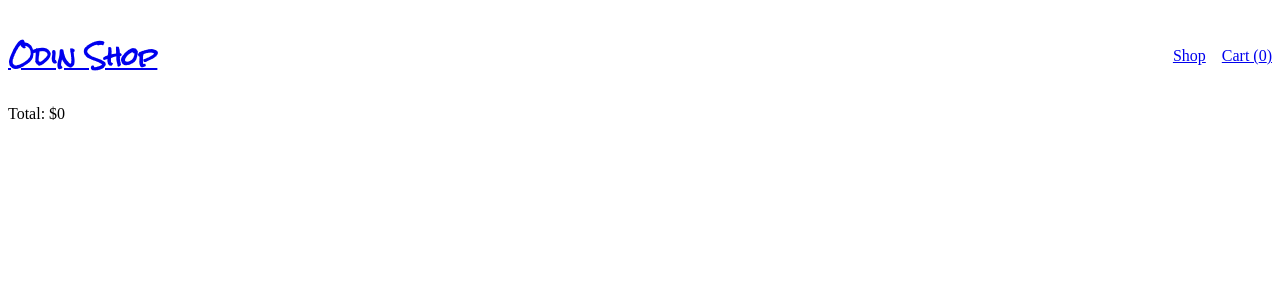
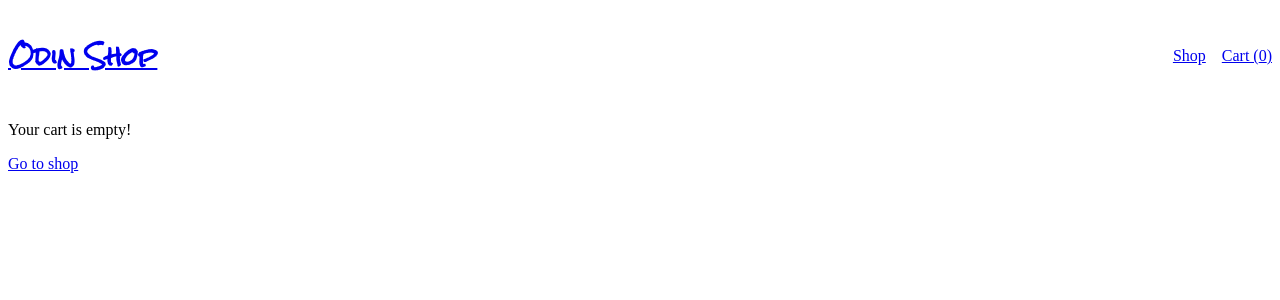
Before and after one commit to thriftymeerkat/odin-shopping-cart, a React (Vite) app: page /cart in a window 1280 px wide. Shown: the top 300 px of the page. Built offline with nearby package versions, Linux system fonts and the light colour scheme.

Commit message:
empty cart renders correctly

```diff
--- a/src/Cart.jsx
+++ b/src/Cart.jsx
@@ -1,5 +1,5 @@
 import { useState, useEffect } from "react";
-import { useOutletContext } from "react-router";
+import { useOutletContext, Link } from "react-router";
 
 const Cart = ( ) => {
   const { cart, setCart } = useOutletContext();
@@ -11,23 +11,18 @@ const Cart = ( ) => {
     }, [cart]);
 
   return (
+    Object.keys(cart).length > 0 ? (
       <>
         <div className="cart-container">
           {Object.values(cart).map((item) => (
             <div className="item" key={item.id}>
-          <img
-            src={item.image}
-          />
+              <img src={item.image} />
               <div>{item.title}</div>
               <div>Price: ${item.price}</div>
               <div className="buttons-container">
                 <button>-</button>
                 <div>
-              <input
-                type="number"
-                value={item.quantity}
-                readOnly
-              />
+                  <input type="number" value={item.quantity} readOnly />
                 </div>
                 <button>+</button>
               </div>
@@ -35,8 +30,14 @@ const Cart = ( ) => {
             </div>
           ))}
         </div>
-    <div>Total: ${totalAmount}</div>
+        <div>Total: £{totalAmount}</div>
       </>
+    ) : (
+      <div>
+        <p>Your cart is empty!</p>
+        <Link to="/shop">Go to shop</Link>
+      </div>
+    )
   );
 };
 
```
Lines whose indentation alone changed are shown as unchanged.
